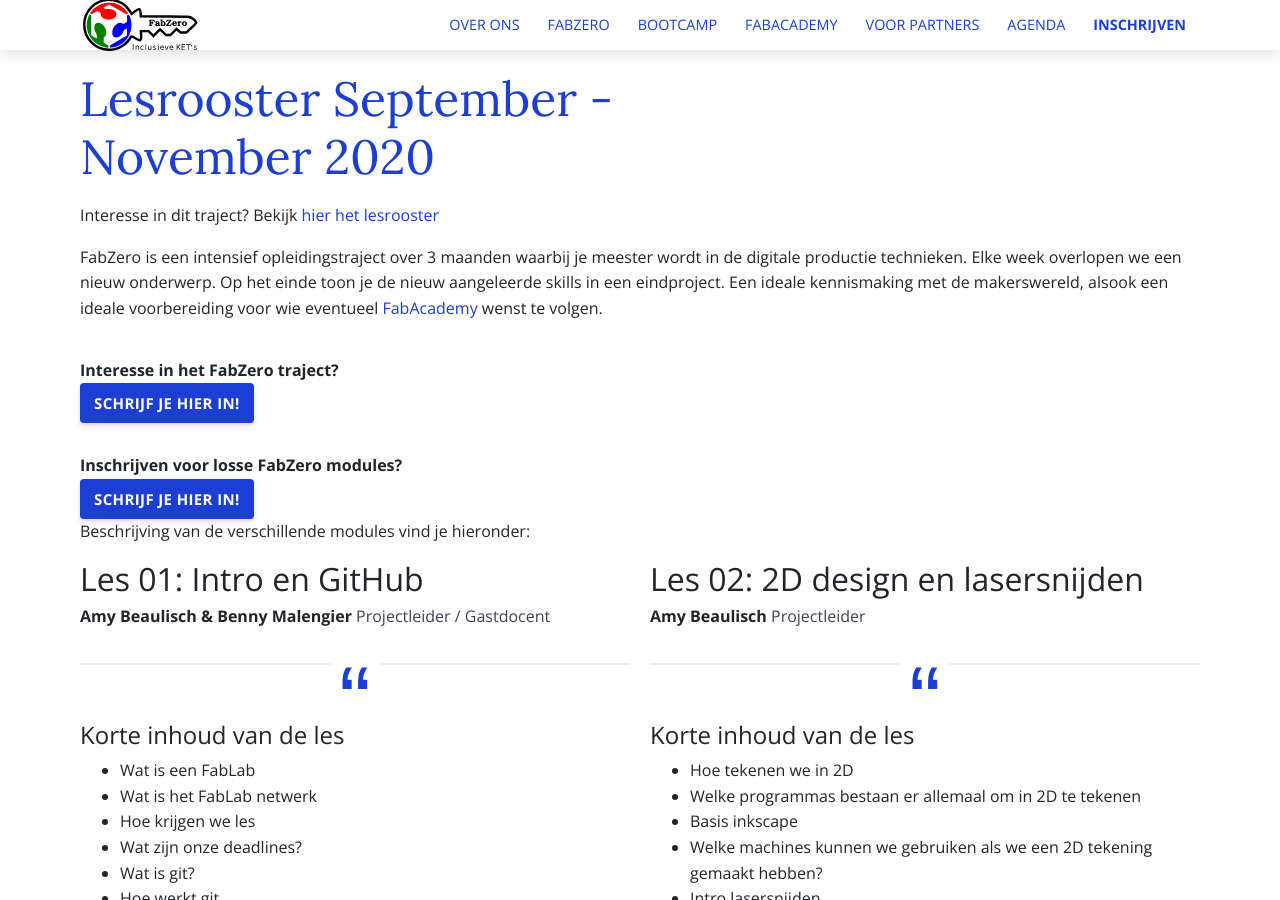
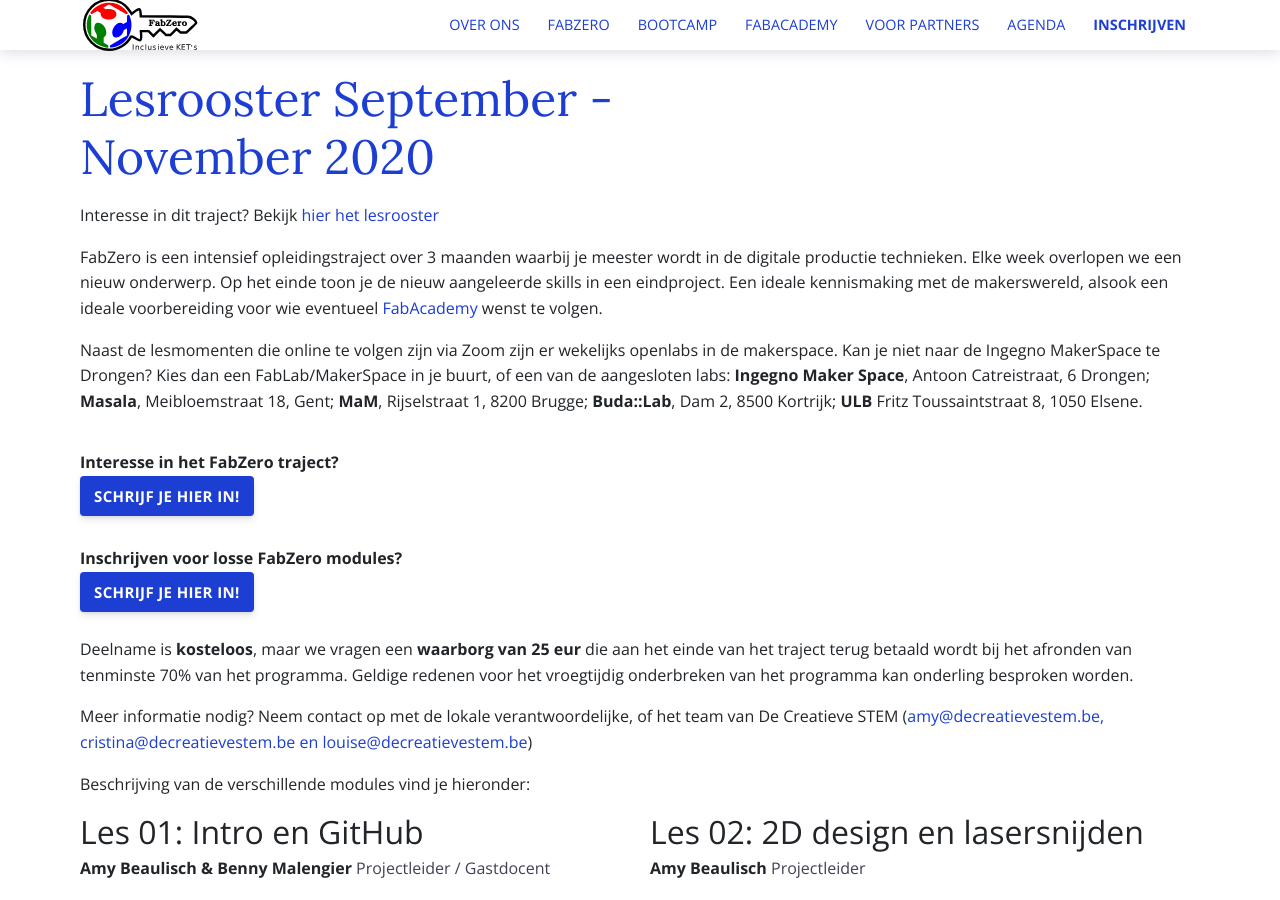
Before and after one commit to IngegnoMakerSpace/inclusievekets, a Jekyll site: the page built from _pages/deelnemers.md, in a window 1280 px wide and 900 px high. Built offline with Jekyll 4.4.1, drawn with Linux system fonts in a browser that asks for light colours; some of the changed text lies outside the part shown.

Commit message:
Informatie toevoegen

```diff
--- a/_pages/deelnemers.md
+++ b/_pages/deelnemers.md
@@ -20,7 +20,7 @@
 <div class="col-12">
 <p>Interesse in dit traject? Bekijk <a href="https://docs.google.com/document/d/1DucMCjWVHR8D1l0FuArCIeSvFnDv3c6iqvw0pisUhcM/edit?usp=sharing"> hier het lesrooster</a></p>
 <p>FabZero is een intensief opleidingstraject over 3 maanden waarbij je meester wordt in de digitale productie technieken. Elke week overlopen we een nieuw onderwerp. Op het einde toon je de nieuw aangeleerde skills in een eindproject. Een ideale kennismaking met de makerswereld, alsook een ideale voorbereiding voor wie eventueel <a href="{{ site.baseurl}}/fabacademy">FabAcademy</a> wenst te volgen.</p>
-
+<p>Naast de lesmomenten die online te volgen zijn via Zoom zijn er wekelijks openlabs in de makerspace. Kan je niet naar de Ingegno MakerSpace te Drongen? Kies dan een FabLab/MakerSpace in je buurt, of een van de aangesloten labs: <strong>Ingegno Maker Space</strong>, Antoon Catreistraat, 6 Drongen; <strong>Masala</strong>, Meibloemstraat 18, Gent; <strong>MaM</strong>, Rijselstraat 1, 8200 Brugge; <strong>Buda::Lab</strong>, Dam 2, 8500 Kortrijk; <strong>ULB</strong> Fritz Toussaintstraat 8, 1050 Elsene.</p>
 </div>
 </div>
 </div>
@@ -52,6 +52,9 @@
 <div class="container">
 <div class="row">
 <div class="col-12">
+<p><br>
+Deelname is <strong>kosteloos</strong>, maar we vragen een <strong>waarborg van 25 eur</strong> die aan het einde van het traject terug betaald wordt bij het afronden van tenminste 70% van het programma.  Geldige redenen voor het vroegtijdig onderbreken van het programma kan onderling besproken worden. </p>
+<p>Meer informatie nodig? Neem contact op met de lokale verantwoordelijke, of het team van De Creatieve STEM (<a href="mailto:amy@decreatievestem.be;cristina@decreatievestem.be;louise@decreatievestem.be">amy@decreatievestem.be, cristina@decreatievestem.be en louise@decreatievestem.be</a>) </p>
 <p>Beschrijving van de verschillende modules vind je hieronder:</p>
 </div>
 </div>
@@ -80,7 +83,3 @@
 {% endfor %}
 </div>
 </div>
-
-
-
-https://bit.ly/FabZero
```
